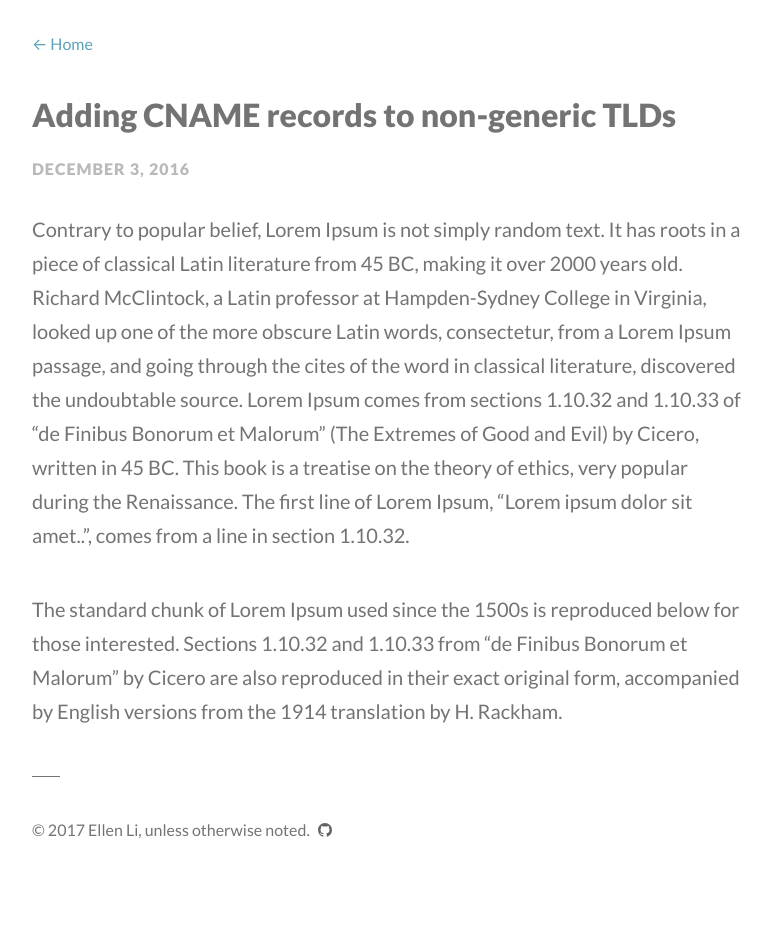
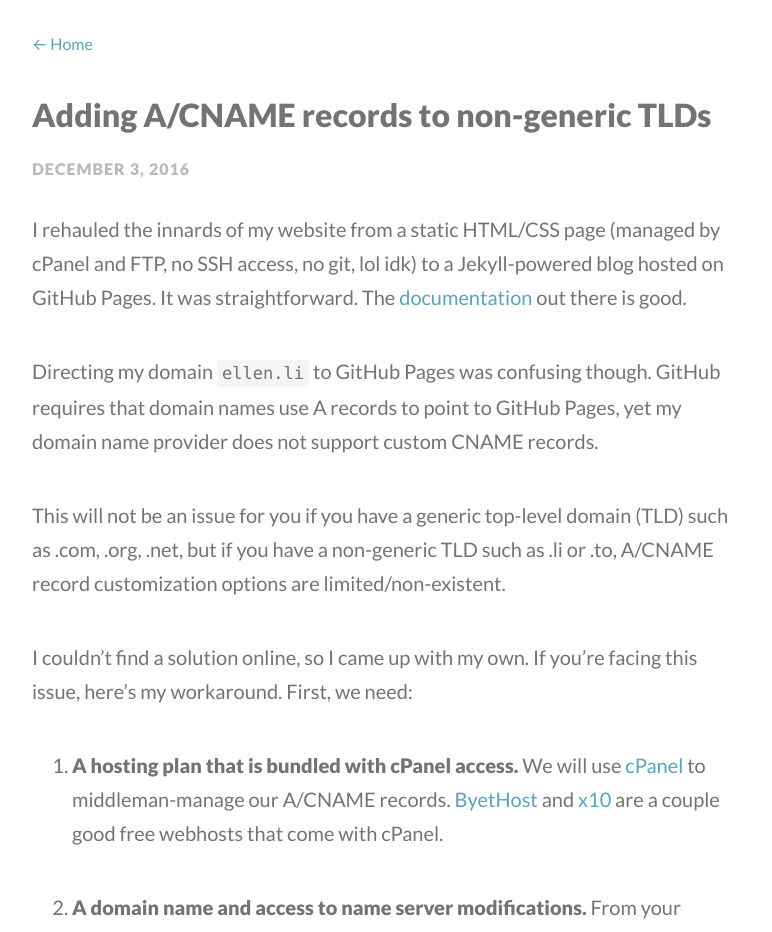
Before and after one commit to ellenli/ellenli.github.io, a Jekyll site: the page built from _posts/2016-12-03-adding-cname-records-to-non-generic-tlds.md, in a window 1280 px wide. Shown: the top 932 px of the page, without its empty margins (252-1024 px from the left). Built offline with Jekyll 4.4.1, drawn with Linux system fonts in a browser that asks for light colours; some of the changed text lies outside the part shown.

Commit message:
added post styles and first post (about cname records)

```diff
--- a/_includes/footer.html
+++ b/_includes/footer.html
@@ -1,5 +1,9 @@
 <footer>
-		<p>&copy; {{ site.time | date: '%Y' }} Ellen Li, unless otherwise noted. <a href="https://github.com/ellenli/ellenli.github.io" title="See this page on GitHub.">
-      <svg aria-hidden="true" height="14" version="1.1" viewBox="0 0 16 16" width="24" style="opacity:0.6; margin-bottom:-1px;"><path fill-rule="evenodd" d="M8 0C3.58 0 0 3.58 0 8c0 3.54 2.29 6.53 5.47 7.59.4.07.55-.17.55-.38 0-.19-.01-.82-.01-1.49-2.01.37-2.53-.49-2.69-.94-.09-.23-.48-.94-.82-1.13-.28-.15-.68-.52-.01-.53.63-.01 1.08.58 1.23.82.72 1.21 1.87.87 2.33.66.07-.52.28-.87.51-1.07-1.78-.2-3.64-.89-3.64-3.95 0-.87.31-1.59.82-2.15-.08-.2-.36-1.02.08-2.12 0 0 .67-.21 2.2.82.64-.18 1.32-.27 2-.27.68 0 1.36.09 2 .27 1.53-1.04 2.2-.82 2.2-.82.44 1.1.16 1.92.08 2.12.51.56.82 1.27.82 2.15 0 3.07-1.87 3.75-3.65 3.95.29.25.54.73.54 1.48 0 1.07-.01 1.93-.01 2.2 0 .21.15.46.55.38A8.013 8.013 0 0 0 16 8c0-4.42-3.58-8-8-8z"></path></svg>
-		</a></p>
+		<p>&copy; {{ site.time | date: '%Y' }} Ellen Li, unless otherwise noted.</p>
+		<p>
+			<a href="http://twitter.com/ellenxli" target="_blank" title="Twitter">Twitter</a> &#183;
+			<a href="https://github.com/ellenli/" target="_blank" title="Github">Github</a> &#183;
+			<a href="https://instagram/lifewithellen" target="_blank" title="Instagram">Instagram</a> &#183;
+			<a href="mailto:me@ellen.li" target="_blank" title="Email me at me@ellen.li">Email</a>
+		</p>
 </footer>
--- /dev/null
+++ b/_includes/image.html
@@ -0,0 +1,9 @@
+{% capture imagePath %}{{ page.date | date: "%Y-%m-%d" }}-{{ page.title | slugify }}/{{ include.name }}{% endcapture %}
+{% if include.caption %}
+<figure align="center">
+      <img src="/assets/posts/{{ imagePath }}" {% if include.alt %} alt="{{ include.alt }}" {% endif %} {% if include.width %} width="{{ include.width }}" {% endif %}/>
+      <figcaption>{{ include.caption }}</figcaption>
+  </figure>
+{% else %}
+  <center><img src="/assets/posts/{{ imagePath }}" {% if include.alt %} alt="{{ include.alt }}" {% endif %} {% if include.width %} width="{{ include.width }}" {% endif %}/></center>
+{% endif %}
--- a/_posts/2016-12-03-adding-cname-records-to-non-generic-tlds.md
+++ b/_posts/2016-12-03-adding-cname-records-to-non-generic-tlds.md
@@ -1,9 +1,28 @@
 ---
 layout: default
-title: Adding CNAME records to non-generic TLDs
+title: Adding A/CNAME records to non-generic TLDs
 category: blog
 ---
 
-Contrary to popular belief, Lorem Ipsum is not simply random text. It has roots in a piece of classical Latin literature from 45 BC, making it over 2000 years old. Richard McClintock, a Latin professor at Hampden-Sydney College in Virginia, looked up one of the more obscure Latin words, consectetur, from a Lorem Ipsum passage, and going through the cites of the word in classical literature, discovered the undoubtable source. Lorem Ipsum comes from sections 1.10.32 and 1.10.33 of "de Finibus Bonorum et Malorum" (The Extremes of Good and Evil) by Cicero, written in 45 BC. This book is a treatise on the theory of ethics, very popular during the Renaissance. The first line of Lorem Ipsum, "Lorem ipsum dolor sit amet..", comes from a line in section 1.10.32.
+I rehauled the innards of my website from a static HTML/CSS page (managed by cPanel and FTP, no SSH access, no git, lol idk) to a Jekyll-powered blog hosted on GitHub Pages. It was straightforward. The [documentation](https://pages.github.com/) out there is good.
 
-The standard chunk of Lorem Ipsum used since the 1500s is reproduced below for those interested. Sections 1.10.32 and 1.10.33 from "de Finibus Bonorum et Malorum" by Cicero are also reproduced in their exact original form, accompanied by English versions from the 1914 translation by H. Rackham.
+Directing my domain `ellen.li` to GitHub Pages was confusing though. GitHub requires that domain names use A records to point to GitHub Pages, yet my domain name provider does not support custom CNAME records.
+
+This will not be an issue for you if you have a generic top-level domain (TLD) such as .com, .org, .net, but if you have a non-generic TLD such as .li or .to, A/CNAME record customization options are limited/non-existent.
+
+I couldn't find a solution online, so I came up with my own. If you're facing this issue, here's my workaround. First, we need:
+
+1. **A hosting plan that is bundled with cPanel access.** We will use [cPanel](https://en.wikipedia.org/wiki/CPanel) to middleman-manage our A/CNAME records. [ByetHost](https://byet.host/free-hosting) and [x10](https://x10hosting.com/) are a couple good free webhosts that come with cPanel.
+
+2. **A domain name and access to name server modifications.** From your domain registrar's settings, point your domain name to your cPanel-enabled webhost. These settings are usually labeled 'Name Servers' or 'DNS Settings'. Your webhost will provide you with name servers, e.g. `ns1.webhost.com`.
+
+3. **A/CNAME record(s) to add.** If you're setting up GitHub Pages, the [A records](https://help.github.com/articles/setting-up-an-apex-domain/#configuring-a-records-with-your-dns-provider) are `192.30.252.153` and `192.30.252.154`.
+
+Now comes the A/CNAME records.
+
+1. **Log into cPanel and open up the Advanced Zone Editor.**
+{% include image.html name="advanced-zone-editor.png" caption="The Advanced Zone Editor in cPanel looks like this." %}
+
+4. **Select your domain and enter the CNAME record you'd like to add.** In the 'Name' field, enter your domain followed by `.`, e.g. `ellen.li.`. I left the 'TTL' field with the default, which was `14400` but it might be different for you. For 'Type', it's an `A` record in my case, but CNAME is an option in the drowndown.
+
+{% include image.html name="cname-record-details.png" caption="This is what you enter." width="495" %}
--- a/_sass/_style.scss
+++ b/_sass/_style.scss
@@ -182,3 +182,7 @@ footer:before {
   width: 4%;
   border-top: 1px solid $color-main;
 }
+svg {
+  opacity:0.6;
+  fill:#000!important;
+}
--- a/_sass/_type.scss
+++ b/_sass/_type.scss
@@ -14,8 +14,18 @@ h1,h2,h3,p,ul,footer {
 p,ul {
   margin-bottom: $spacing*2;
 }
-p:first-of-type {
+main p:first-of-type {
   margin-top:$spacing*1.5;
+}
+code {
+  color: $color-main;
+  font-family: Consolas, "Liberation Mono", Menlo, Courier, monospace;
+  padding: 0;
+  padding: 0.2em 0.3em;
+  margin: 0;
+  font-size: 85%;
+  background-color: rgba(0,0,0,0.04);
+  border-radius: 3px;
 }
 h2 {
     font-size: $font-size-s !important;
@@ -25,7 +35,9 @@ h2 {
     color: $color-main;
     opacity: 0.5;
 }
-
+figcaption {
+  font-size: $font-size-s;
+}
 .font-size-xl   { font-size: $font-size-xl; }
 .font-size-l    { font-size: $font-size-l; }
 .font-size-m    { font-size: $font-size-m; }
```
Also changed, not shown: assets/posts/2016-12-03-adding-cname-records-to-non-generic-tlds/advanced-zone-editor.png (added), assets/posts/2016-12-03-adding-cname-records-to-non-generic-tlds/cname-record-details.png (added).
